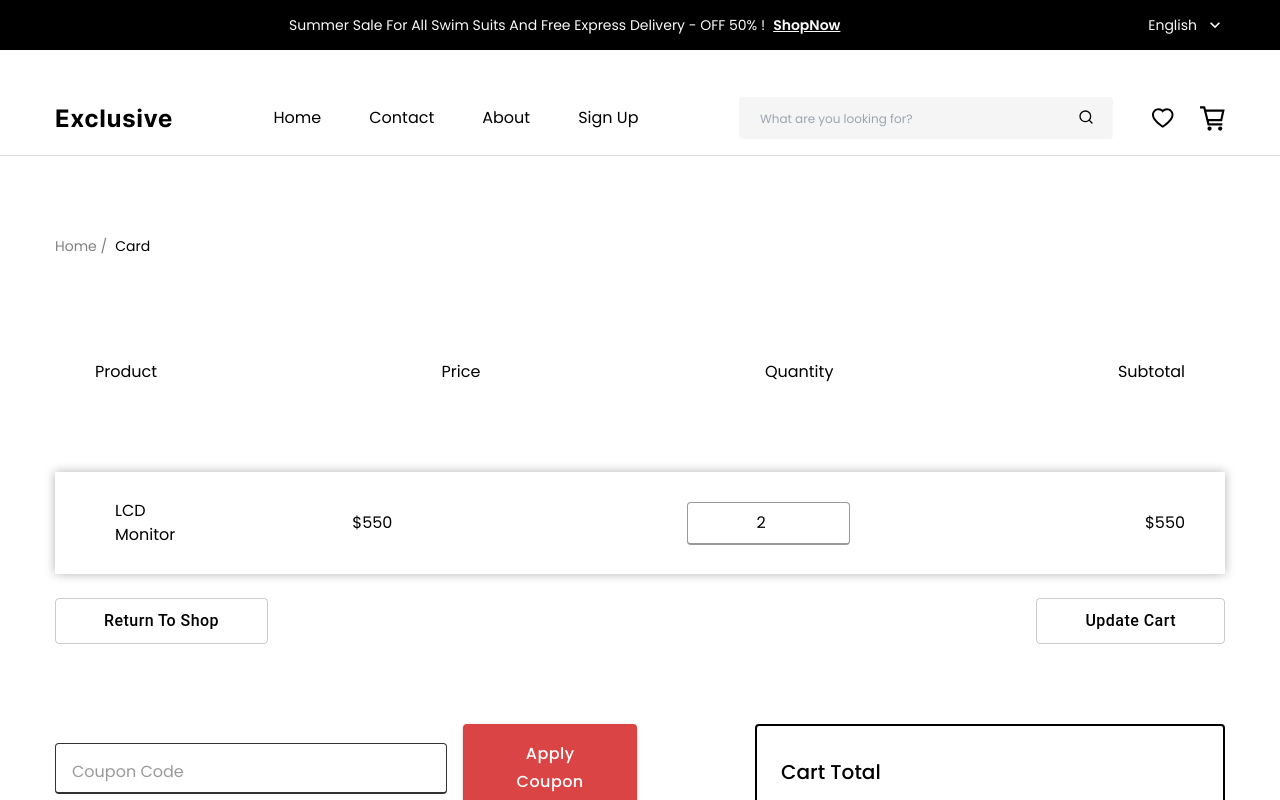
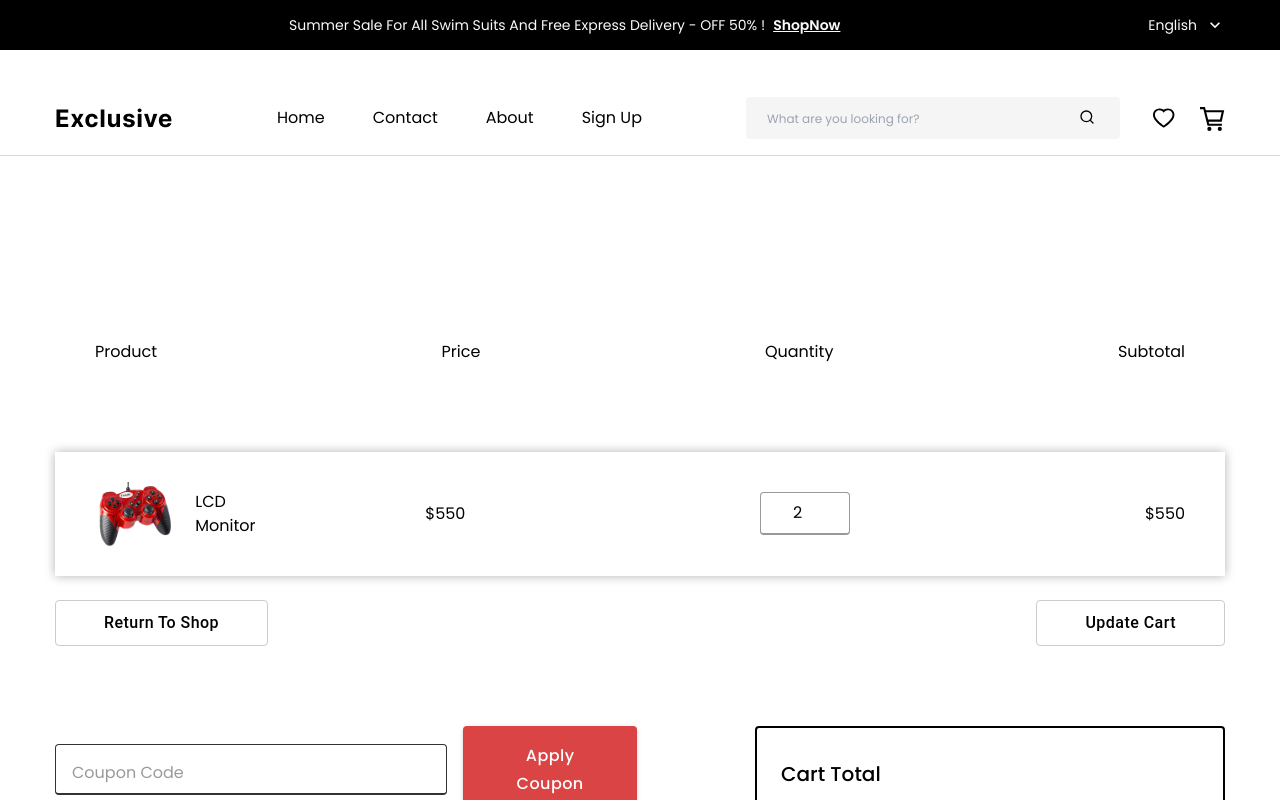
Before and after one commit to salmanfarshi-dev/Exclusive, a React (Vite) app: page /Exclusive/card in a window 1280 px wide. Shown: the top 800 px of the page. Built offline with nearby package versions, Linux system fonts and the light colour scheme.

Commit message:
feat: add page breadcrumb

```diff
--- a/package.json
+++ b/package.json
@@ -1,7 +1,7 @@
 {
   "name": "exclusive",
   "private": true,
-   "homepage": "https://salmanfarsi-dev.github.io/Exclusive-name",
+  "homepage": "https://salmanfarsi-dev.github.io/Exclusive-name",
   "version": "0.0.0",
   "type": "module",
   "engines": {
@@ -20,10 +20,12 @@
     "@emotion/styled": "^11.14.1",
     "@mui/icons-material": "^9.0.1",
     "@mui/material": "^9.0.1",
+    "@reduxjs/toolkit": "^2.12.0",
     "firebase": "^12.14.0",
     "react": "^18.3.1",
     "react-dom": "^18.3.1",
     "react-icons": "^5.6.0",
+    "react-redux": "^9.3.0",
     "react-router-dom": "^7.15.1",
     "react-toastify": "^11.1.0",
     "swiper": "^12.2.0"
--- a/src/Component/Nextpage.jsx
+++ b/src/Component/Nextpage.jsx
@@ -3,7 +3,8 @@ import React from 'react'
 function Nextpage({prev, current, className}) {
   return (
     <div className={`${className}`}>
-        <span className="font-normal text-opacity-50 flex gap-x-2 text-sm text-black">{prev} /  <p className="text-black ">{current}</p> </span>
+        <span
+         className="font-normal text-opacity-50 flex gap-x-2 text-sm text-black">{prev }  {prev && "/"}<p className="text-black ">{current}</p> </span>
     </div>
   )
 }
--- a/src/Layout/CardsTotal.jsx
+++ b/src/Layout/CardsTotal.jsx
@@ -6,16 +6,22 @@ import Gamepad from "../assets/gamepad.png";
 import Input from "../Component/Input";
 import Button from '@mui/material/Button';
 import ButtonTwo from "../Component/Button"
+import { useSelector } from "react-redux";
 
 
 
 
 function CardsTotal() {
+
+  let prev = useSelector((state)=>(state.bradcrumb.previousvalue));
+  let next = useSelector((state)=>(state.bradcrumb.currentvalue));
+
+
   const [quantity, setQuantity] = useState(2);
   return (
     <section className="mt-20 mb-[140px]">
       <Container>
-        <Nextpage prev="Home" current="Card" />
+        <Nextpage prev={prev} current={next} />
 
         <div className="mt-20">
           <div className="mb-[64px] flex justify-between px-10 py-6">
@@ -28,17 +34,14 @@ function CardsTotal() {
           <div className="mt-10 flex flex-col gap-y-10">
             <div className="px-10 py-6 bg-white shadow-[0_0_10px_rgba(0,0,0,0.3)] flex items-center ">
               <div className="flex gap-x-5 items-center">
-                <div className="">
-                  <Image
-                    src={Gamepad}
-                    className="w-[54px] h-[54px] object-cover"
-                  />
-                </div>
+
+                  <Image src={Gamepad} alt="image" className="w-[100px]" />
+
                 <p className="text-[16px] text-black font-normal">
                   LCD Monitor
                 </p>
               </div>
-              <p className="text-[16px] text-black font-normal pl-[177px]">$550</p>
+              <p className="text-[16px] text-black font-normal pl-[250px]">$550</p>
               <Input
                 type="number"
                 min="0"
@@ -61,7 +64,7 @@ function CardsTotal() {
           <div className="flex justify-between items-start">
             <div className="flex gap-x-4 items-center">
               <Input placeholder="Coupon Code" className="w-[300px] py-4 px-4 text-[16px] border border-black/80 rounded-[4px]"/>
-              <ButtonTwo text="Apply Coupon" className="!py-3"/>
+              <ButtonTwo text="Apply Coupon" className="!py-1"/>
 
             </div>
 
--- a/src/Layout/ContactMe.jsx
+++ b/src/Layout/ContactMe.jsx
@@ -5,12 +5,16 @@ import { IoCallOutline } from "react-icons/io5";
 import { MdOutlineEmail } from "react-icons/md";
 import Input from '../Component/Input'
 import Button from '../Component/Button'
+import { useSelector } from "react-redux";
 
 function ContactMe() {
+   let prev = useSelector((state)=>(state.bradcrumb.previousvalue));
+  let next = useSelector((state)=>(state.bradcrumb.currentvalue));
+
   return (
     <section className="mt-20">
       <Container>
-        <Nextpage prev="Home" current="Contact" />
+        <Nextpage prev={prev} current={next} />
 
         <div className="grid grid-cols-12 gap-x-8 mt-20 mb-[140px]">
           <div className="col-span-4 ">
--- a/src/Layout/DelivaryDetails.jsx
+++ b/src/Layout/DelivaryDetails.jsx
@@ -10,11 +10,16 @@ import Visacard from '../assets/visa.png'
 import Bkash from '../assets/bkash.png'
 import Nogat from '../assets/nogat.png'
 import MasterCard from '../assets/mastercard.png'
+import { useSelector } from "react-redux";
+import Nextpage from '../Component/Nextpage'
 
 function DelivaryDetails() {
+    let prev = useSelector((state)=>(state.bradcrumb.previousvalue));
+  let next = useSelector((state)=>(state.bradcrumb.currentvalue));
   return (
     <section className="mt-20 mb-[140px]">
       <Container>
+          <Nextpage prev={prev} current={next} className="mt-20 mb-[140px]" />
         <Subheading text="Billing Details" />
         <div className="grid grid-cols-12 mt-12">
           <div className="col-span-6 w-[450px]">
--- a/src/Layout/Navbar.jsx
+++ b/src/Layout/Navbar.jsx
@@ -2,14 +2,28 @@ import React from 'react'
 import Container from '../Component/Container'
 import Image from '../Component/Image'
 import Logo from '../assets/Logo.png'
-import { NavLink } from 'react-router-dom'
+import { Link, NavLink } from 'react-router-dom'
 import { FiSearch } from "react-icons/fi";
 import { AiOutlineHeart } from "react-icons/ai";
 import { GrCart } from "react-icons/gr";
+import { useDispatch } from 'react-redux'
+import { addbradcrumb } from '../Slices/bradcrumb'
 
 
 
 function Navbar() {
+
+let dispatch = useDispatch()
+
+
+
+
+const handleBreadcrumb=(name)=>{
+     console.log("CLICKED:", name)
+    dispatch(addbradcrumb(name))
+
+}
+
   return (
 
    <nav className=" mt-[47px] mb-[23px] border-b pb-[16px] border-[#8282824d] ">
@@ -19,10 +33,10 @@ function Navbar() {
                 <Image src={Logo} alt="Logo"/>
             </div>
             <div className="flex items-center gap-x-[48px]">
-                <li className="font-normal text-[16px] list-none text-black hover:text-[#DB4444] font-poppins cursor-pointer list"> <NavLink to="/home">Home</NavLink> </li>
-                <li className="font-normal text-[16px] list-none text-black hover:text-[#DB4444] font-poppins cursor-pointer list"> <NavLink to="/contact">Contact</NavLink> </li>
-                <li className="font-normal text-[16px] list-none text-black hover:text-[#DB4444] font-poppins cursor-pointer list"> <NavLink to="/about">About</NavLink> </li>
-                <li className="font-normal text-[16px] list-none text-black hover:text-[#DB4444] font-poppins cursor-pointer list"> <NavLink to="/signUp">Sign Up</NavLink> </li>
+                <li className="font-normal text-[16px] list-none text-black hover:text-[#DB4444] font-poppins cursor-pointer list"> <NavLink onClick={()=>handleBreadcrumb("Home")} to="/home">Home</NavLink> </li>
+                <li className="font-normal text-[16px] list-none text-black hover:text-[#DB4444] font-poppins cursor-pointer list"> <NavLink onClick={()=>handleBreadcrumb("Contact")} to="/contact">Contact</NavLink> </li>
+                <li className="font-normal text-[16px] list-none text-black hover:text-[#DB4444] font-poppins cursor-pointer list"> <NavLink onClick={()=>handleBreadcrumb("About")} to="/about">About</NavLink> </li>
+                <li className="font-normal text-[16px] list-none text-black hover:text-[#DB4444] font-poppins cursor-pointer list"> <NavLink onClick={()=>handleBreadcrumb("Sign Up")} to="/signUp">Sign Up</NavLink> </li>
             </div>
             <div className="flex gap-x-6 items-center">
                 <div className="input-group relative w-full">
@@ -31,7 +45,7 @@ function Navbar() {
 
                 </div>
                 <AiOutlineHeart className='size-[32px]'/>
-                <GrCart className='size-[32px]'/>
+               <Link onClick={()=>handleBreadcrumb("Card")} to="/card"> <GrCart className='size-[25px] cursor-pointer'/></Link>
 
 
             </div>
--- a/src/Layout/Profile.jsx
+++ b/src/Layout/Profile.jsx
@@ -4,13 +4,16 @@ import Nextpage from '../Component/Nextpage'
 import Input  from '../Component/Input'
 import Button from '@mui/material/Button';
 import Buttontwo from '../Component/Button'
+import { useSelector } from 'react-redux';
 
 function Profile() {
+    let prev = useSelector((state)=>(state.bradcrumb.previousvalue));
+     let next = useSelector((state)=>(state.bradcrumb.currentvalue));
   return (
     <section className='mt-20 mb-[140px]'>
         <Container>
             <div className="flex justify-between items-center mb-20">
-                <Nextpage prev="Home" current="My Account"/>
+                 <Nextpage prev={prev} current={next} />
 
                 <p className='text-[14px] font-normal text-black'>Welcome !<span className='text-primary'>Shifa Islam Srity</span></p>
             </div>
--- a/src/Layout/Story.jsx
+++ b/src/Layout/Story.jsx
@@ -2,12 +2,15 @@ import Container  from '../Component/Container'
 import React from 'react'
 import Nextpage from '../Component/Nextpage'
 import OurStory from '../Component/OurStory'
+import { useSelector } from 'react-redux';
 
 function Story() {
+   let prev = useSelector((state)=>(state.bradcrumb.previousvalue));
+  let next = useSelector((state)=>(state.bradcrumb.currentvalue));
   return (
    <section>
      <Container>
-        <Nextpage prev="Home" current="About" className="mt-20 mb-[42px]" />
+        <Nextpage prev={prev} current={next} className="mt-20 mb-[42px]" />
 
 
     </Container>
--- /dev/null
+++ b/src/Slices/bradcrumb.js
@@ -0,0 +1,21 @@
+import { createSlice } from '@reduxjs/toolkit'
+
+export const bradcrumb = createSlice({
+  name: 'breads',
+  initialState: {
+    currentvalue: "",
+    previousvalue:""
+  },
+  reducers: {
+    addbradcrumb: (state,action) => {
+     state.previousvalue=state.currentvalue
+      state.currentvalue= action.payload
+    },
+
+  },
+})
+
+
+export const {  addbradcrumb, } = bradcrumb.actions
+
+export default bradcrumb.reducer
--- a/src/main.jsx
+++ b/src/main.jsx
@@ -3,9 +3,11 @@ import { createRoot } from 'react-dom/client'
 import './index.css'
 import App from './App.jsx'
 import firebaseConfig from './firebaseConfig .js'
+import store from './store.js'
+import { Provider } from 'react-redux'
 
 createRoot(document.getElementById('root')).render(
-  <StrictMode>
+  <Provider store={store}>
     <App />
-  </StrictMode>,
+  </Provider>,
 )
--- /dev/null
+++ b/src/store.js
@@ -0,0 +1,8 @@
+import { configureStore } from '@reduxjs/toolkit'
+import Bradcrumb from './Slices/bradcrumb'
+
+export default configureStore({
+  reducer: {
+    bradcrumb: Bradcrumb
+  },
+})
```
Also changed, not shown: 1 other file (tests, documents, lock files or other folders).
